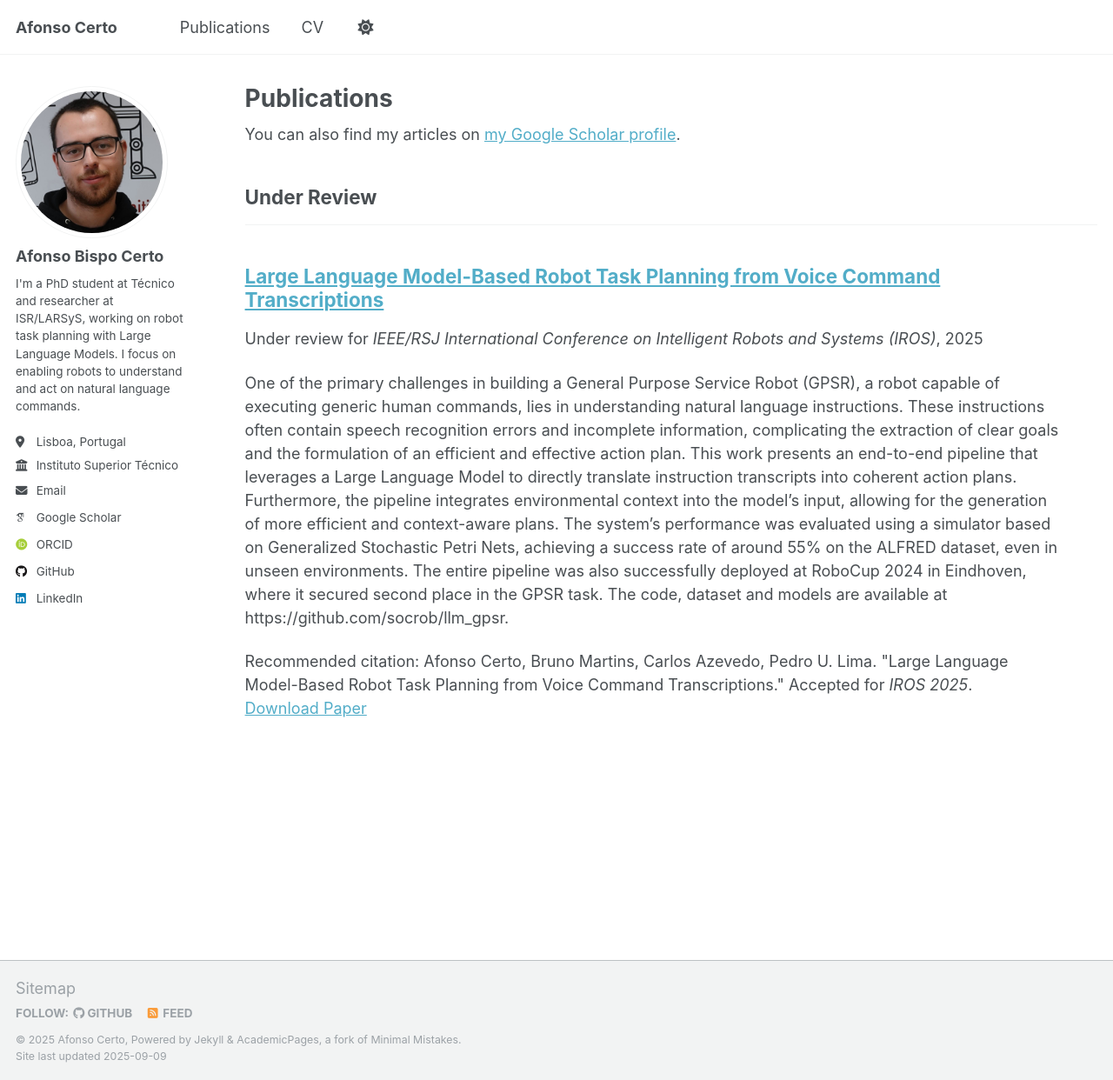
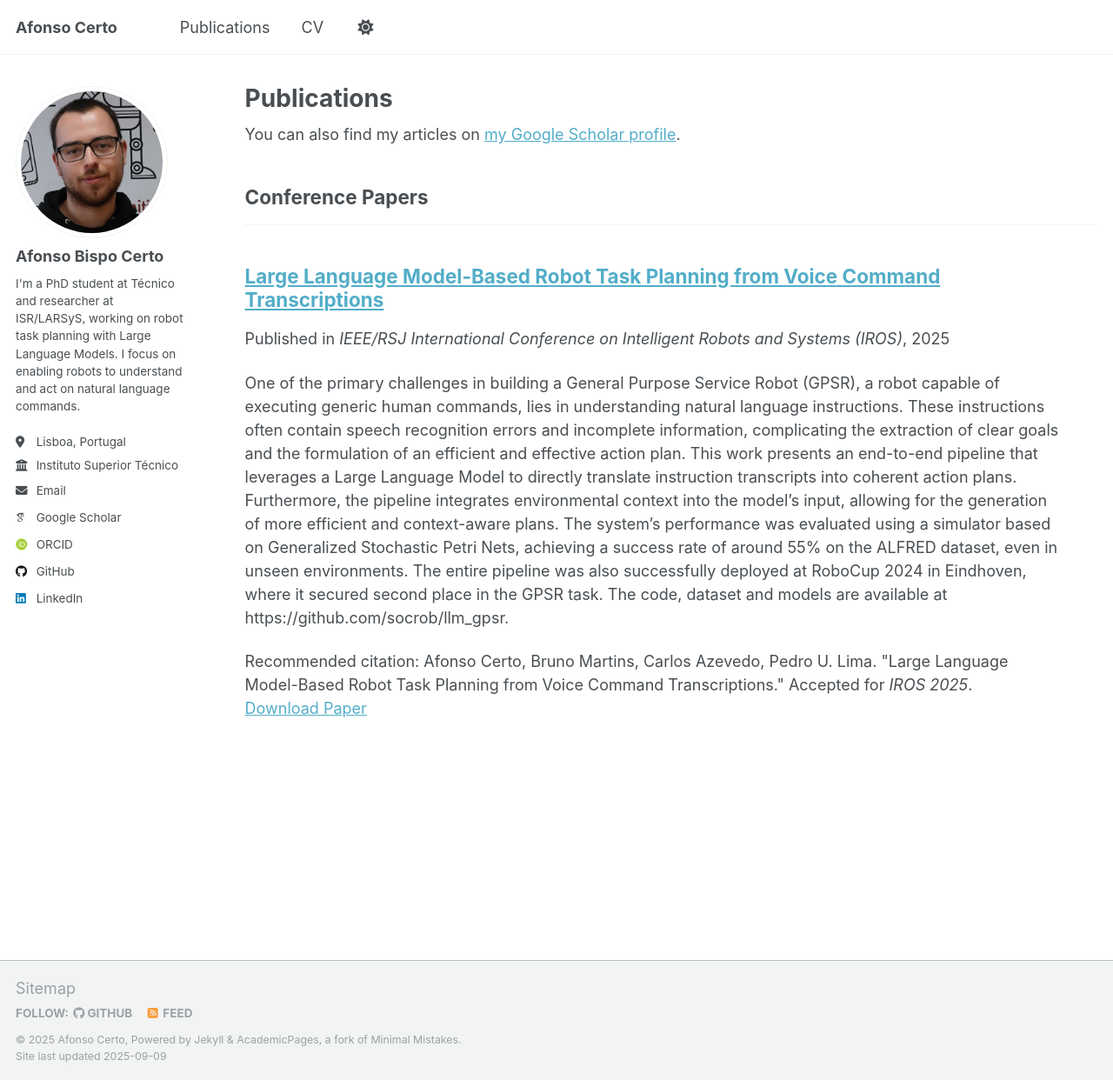
Before and after one commit to certafonso/certafonso.github.io, a Jekyll site: the page built from _pages/publications.html, in a window 1280 px wide and 1242 px high. Shown: the whole window at 87% size. Built offline with Jekyll 4.4.1, drawn with Linux system fonts in a browser that asks for light colours; some web fonts are replaced.

Commit message:
Change Iros to conference

```diff
--- a/_publications/2025-02-28-iros2025-llm-planning.md
+++ b/_publications/2025-02-28-iros2025-llm-planning.md
@@ -1,7 +1,7 @@
 ---
 title: "Large Language Model-Based Robot Task Planning from Voice Command Transcriptions"
 collection: publications
-category: under_review
+category: conferences
 permalink: /publication/2025-02-28-iros2025-llm-planning
 excerpt: 'One of the primary challenges in building a General Purpose Service Robot (GPSR), a robot capable of executing generic human commands, lies in understanding natural language instructions. These instructions often contain speech recognition errors and incomplete information, complicating the extraction of clear goals and the formulation of an efficient and effective action plan. This work presents an end-to-end pipeline that leverages a Large Language Model to directly translate instruction transcripts into coherent action plans. Furthermore, the pipeline integrates environmental context into the model’s input, allowing for the generation of more efficient and context-aware plans. The system’s performance was evaluated using a simulator based on Generalized Stochastic Petri Nets, achieving a success rate of around 55% on the ALFRED dataset, even in unseen environments. The entire pipeline was also successfully deployed at RoboCup 2024 in Eindhoven, where it secured second place in the GPSR task. The code, dataset and models are available at https://github.com/socrob/llm_gpsr. '
 date: 2025-02-28
```
